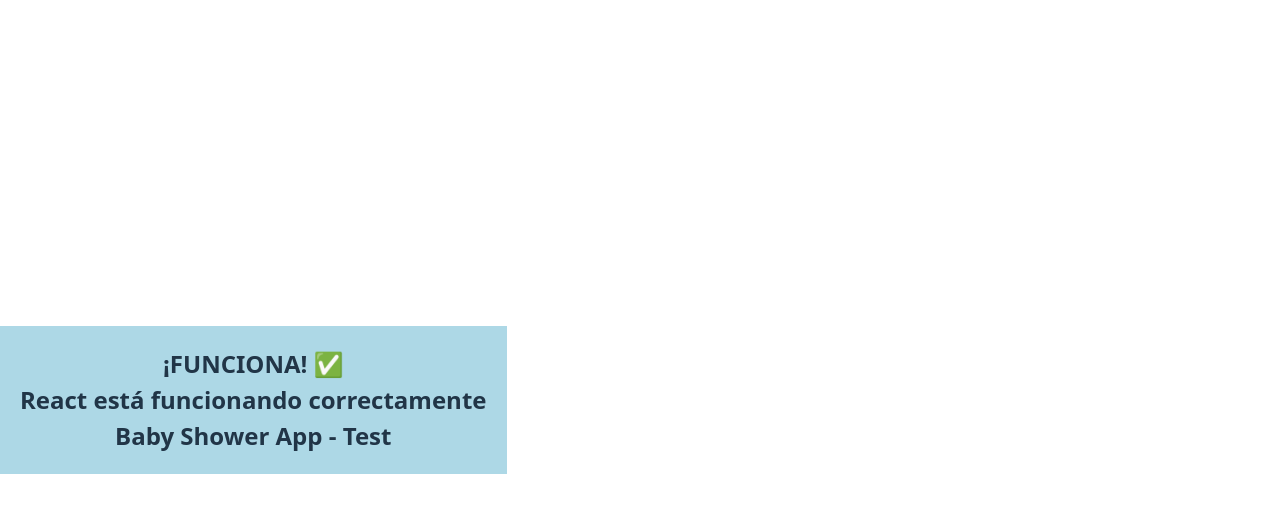
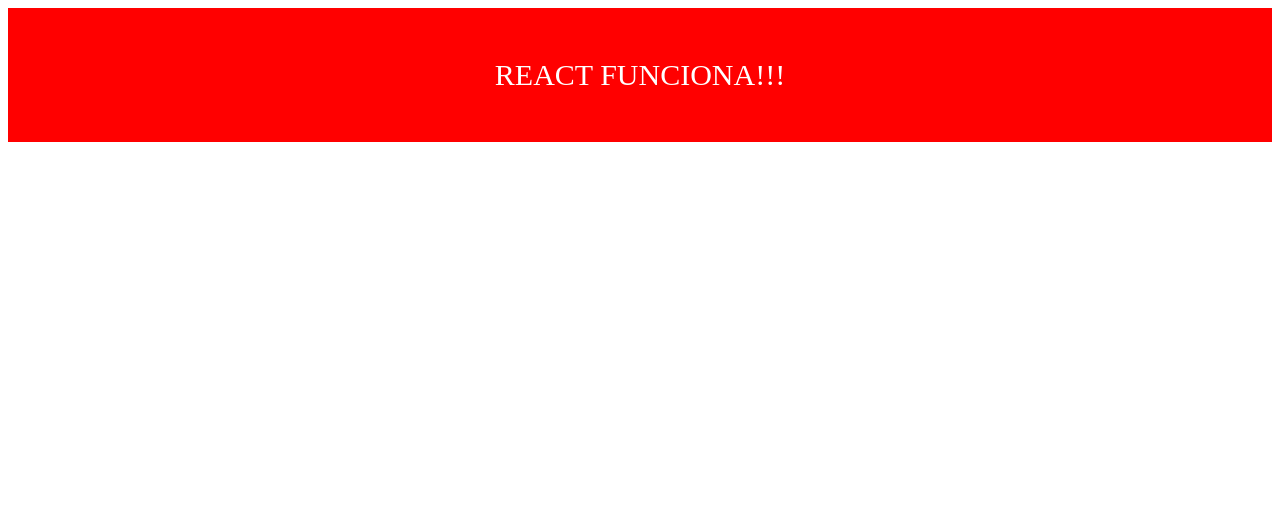
Before and after one commit to VictorZ1111/BABYSHOWER, a React (Vite) app: page / in a window 1280 px wide. Shown: the top 512 px of the page. Built offline with nearby package versions, Linux system fonts and the light colour scheme.

Commit message:
CORRECCIONES FRAMEWORK

```diff
--- a/src/TestApp.tsx
+++ b/src/TestApp.tsx
@@ -1,20 +1,15 @@
-// Componente de prueba simple
+import React from 'react';
+
 function TestApp() {
-  return (
-    <div style={{
-      backgroundColor: 'lightblue',
-      padding: '20px',
-      textAlign: 'center',
-      fontSize: '24px',
-      fontWeight: 'bold'
-    }}>
-      ¡FUNCIONA! ✅
-      <br />
-      React está funcionando correctamente
-      <br />
-      Baby Shower App - Test
-    </div>
-  )
+  return React.createElement('div', {
+    style: {
+      backgroundColor: 'red',
+      padding: '50px',
+      color: 'white',
+      fontSize: '30px',
+      textAlign: 'center'
+    }
+  }, 'REACT FUNCIONA!!!');
 }
 
 export default TestApp
--- a/src/main.tsx
+++ b/src/main.tsx
@@ -13,16 +13,7 @@
  * ========================
  */
 
-// React 18 StrictMode para detección de problemas y mejores prácticas
-import { StrictMode } from 'react'
-
-// Nueva API de renderizado de React 18 para renderizado concurrente
 import { createRoot } from 'react-dom/client'
-
-// Estilos globales de la aplicación (reset, variables CSS, fuentes)
-import './index.css'
-
-// Componente de prueba temporal
 import TestApp from './TestApp.tsx'
 
 /**
@@ -38,22 +29,7 @@ import TestApp from './TestApp.tsx'
  * 3. Renderiza la aplicación envuelta en StrictMode para debugging
  * 4. Monta todos los componentes y inicia el ciclo de vida de React
  */
-createRoot(document.getElementById('root')!).render(
-  <StrictMode>
-    {/*
-      STRICT MODE: Wrapper de Desarrollo
-      =================================
-
-      StrictMode es un wrapper que ayuda a:
-      - Detectar componentes con efectos secundarios inseguros
-      - Advertir sobre APIs obsoletas o deprecated
-      - Detectar renders adicionales inesperados
-      - Validar que los effects tienen cleanup apropiado
-      - Solo afecta desarrollo, se elimina automáticamente en producción
-    */}
-    <TestApp />
-  </StrictMode>,
-)
+createRoot(document.getElementById('root')!).render(<TestApp />)
 
 /**
  * ========================================================================================
```
